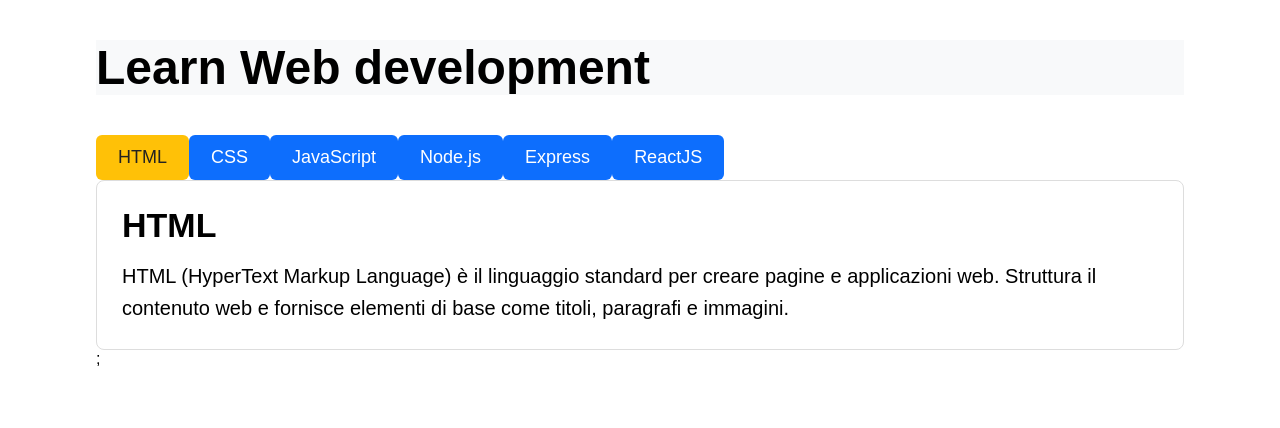
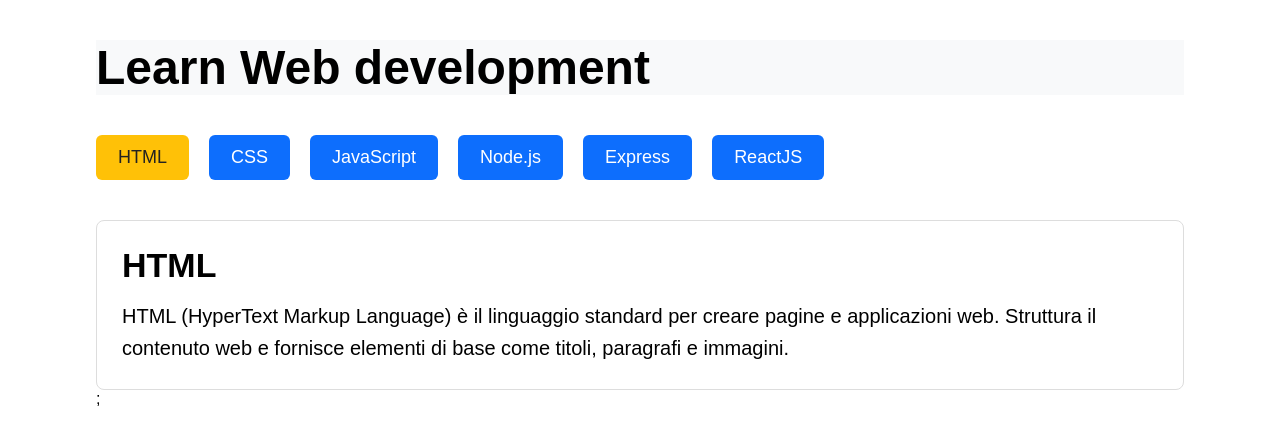
Before and after one commit to daviderocco85/react-use-state, a React (Vite) app: page / in a window 1280 px wide. Shown: the top 428 px of the page. Built offline with nearby package versions, Linux system fonts and the light colour scheme.

Commit message:
style: replace className tabs with className buttons in Accordion.css

```diff
--- a/src/components/Accordion.css
+++ b/src/components/Accordion.css
@@ -1,42 +1,5 @@
-.tabs {
+.buttons {
     display: flex;
     gap: 20px;
     margin-bottom: 40px;
 }
-
-.tab-btn {
-    background: #0d6efd;
-    color: white;
-    border: none;
-    padding: 12px 22px;
-    border-radius: 6px;
-    cursor: pointer;
-    font-size: 18px;
-    transition: .3s;
-}
-
-.tab-btn:hover {
-    background: #0b5ed7;
-}
-
-.tab-btn.active {
-    background: #ffc107;
-    color: #222;
-}
-
-.content-box {
-    border: 1px solid #ddd;
-    border-radius: 8px;
-    padding: 25px;
-    background: white;
-}
-
-.content-box h2 {
-    margin-bottom: 15px;
-    font-size: 34px;
-}
-
-.content-box p {
-    font-size: 20px;
-    line-height: 1.6;
-}
```
